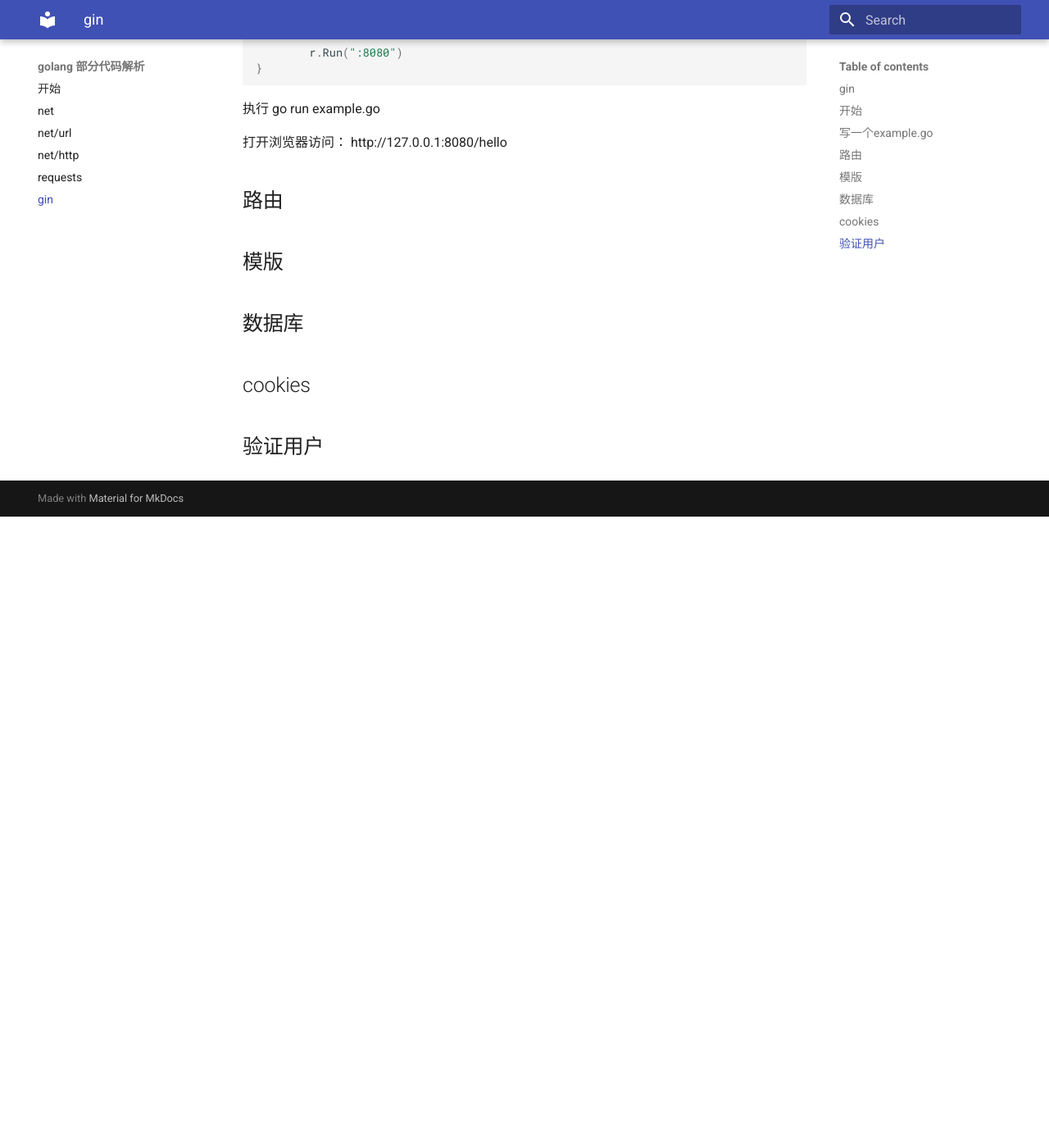
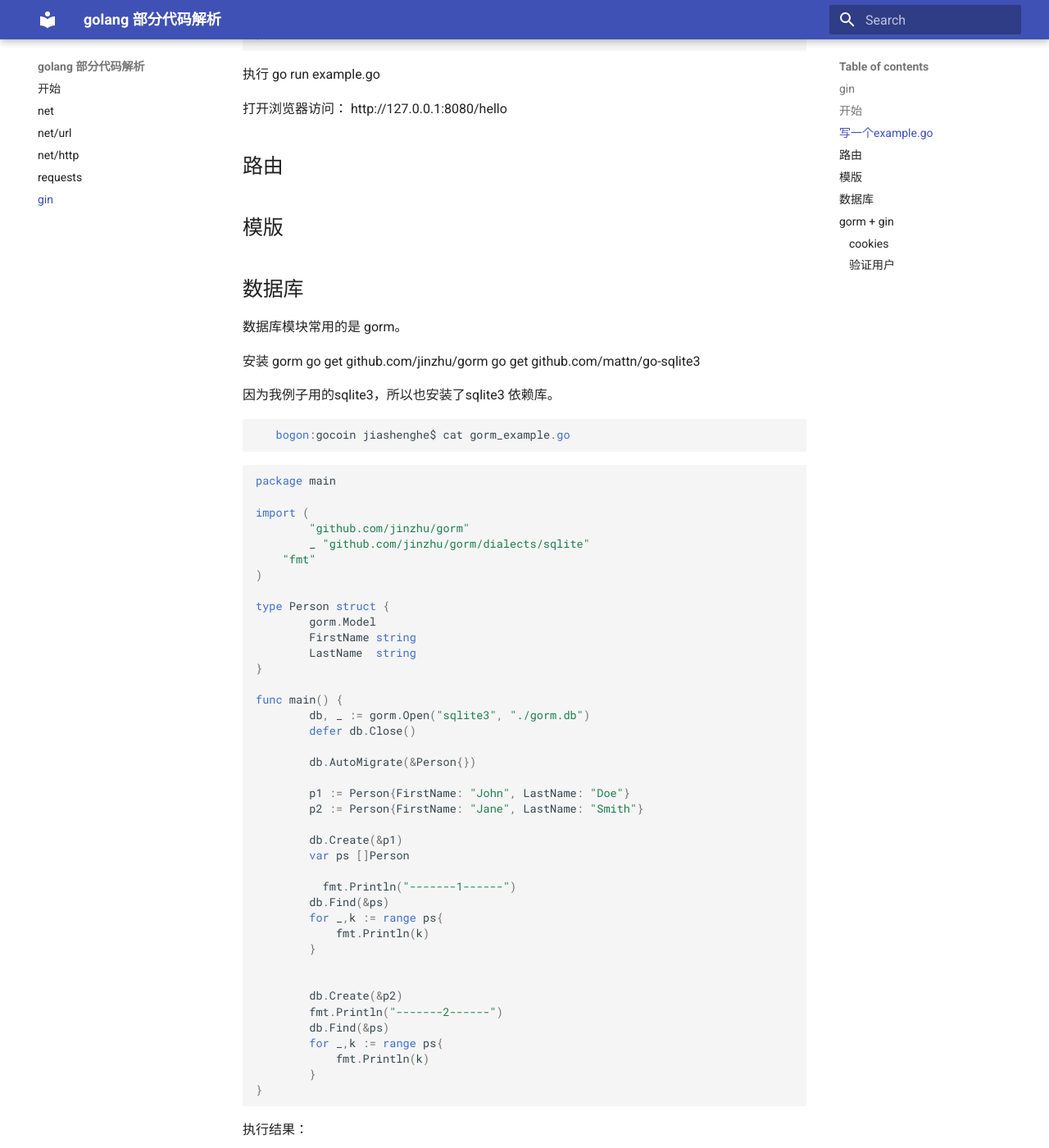
Before and after one commit to asmcos/goexample, an MkDocs documentation site: the page built from docs/gin.md, in a window 1280 px wide and 1400 px high, scrolled down 807 px. Shown: the whole window at 82% size. Built offline with MkDocs 1.6.1 and Material for MkDocs 9.7.7, drawn with Linux system fonts in a browser that asks for light colours; old or Windows-style settings are respelled for this version of MkDocs; before the commit the page ends 1437 px from its top, so only the background shows below that; some of the changed text lies outside the part shown.

Commit message:
gin + gorm

````diff
--- a/docs/gin.md
+++ b/docs/gin.md
@@ -43,7 +43,138 @@ func main (){
 ## 模版
 
 ## 数据库
+数据库模块常用的是 gorm。
 
+安装 gorm
+    go get github.com/jinzhu/gorm
+    go get github.com/mattn/go-sqlite3
+
+因为我例子用的sqlite3，所以也安装了sqlite3 依赖库。
+
+       bogon:gocoin jiashenghe$ cat gorm_example.go
+
+```go
+
+package main
+
+import (
+        "github.com/jinzhu/gorm"
+        _ "github.com/jinzhu/gorm/dialects/sqlite"
+	"fmt"
+)
+
+type Person struct {
+        gorm.Model
+        FirstName string
+        LastName  string
+}
+
+func main() {
+        db, _ := gorm.Open("sqlite3", "./gorm.db")
+        defer db.Close()
+
+        db.AutoMigrate(&Person{})
+
+        p1 := Person{FirstName: "John", LastName: "Doe"}
+        p2 := Person{FirstName: "Jane", LastName: "Smith"}
+
+        db.Create(&p1)
+        var ps []Person
+
+	      fmt.Println("-------1------")
+        db.Find(&ps)
+      	for _,k := range ps{
+      		fmt.Println(k)
+      	}
+
+
+        db.Create(&p2)
+      	fmt.Println("-------2------")
+        db.Find(&ps)
+      	for _,k := range ps{
+      		fmt.Println(k)
+      	}
+}
+
+```
+
+执行结果：
+
+```
+-------1------
+{{1 2018-11-08 10:12:48.913042 +0800 +0800 2018-11-08 10:12:48.913042 +0800 +0800 <nil>} John Doe}
+-------2------
+{{1 2018-11-08 10:12:48.913042 +0800 +0800 2018-11-08 10:12:48.913042 +0800 +0800 <nil>} John Doe}
+{{2 2018-11-08 10:12:48.914945 +0800 +0800 2018-11-08 10:12:48.914945 +0800 +0800 <nil>} Jane Smith}
+```
+
+
+# gorm + gin
+合并代码如下：
+```go
+package main
+
+import (
+        _ "net/http"
+
+        "github.com/gin-gonic/gin"
+        "github.com/jinzhu/gorm"
+        _ "github.com/jinzhu/gorm/dialects/sqlite"
+        "fmt"
+)
+
+var db *gorm.DB
+var err error
+
+type Person struct {
+        gorm.Model
+        FirstName string
+        LastName  string
+}
+
+func init_db (){
+
+        db, err = gorm.Open("sqlite3", "./gorm.db")
+        if err != nil {
+                fmt.Println(err)
+        }
+        db.AutoMigrate(&Person{})
+
+}
+
+func main (){
+
+        init_db()
+        defer db.Close()
+
+        r := gin.Default()
+
+        r.GET("/hello",func(c *gin.Context){
+                //c.String(http.StatusOK,"Hello gocoin!")
+                var people []Person
+                if err := db.Find(&people).Error; err != nil {
+                        c.AbortWithStatus(404)
+                        fmt.Println(err)
+                } else {
+                        c.JSON(200, people)
+                }
+
+
+        })
+
+        r.Run(":8080")
+}
+```
+
+go run main.go
+
+在浏览器浏览 http://127.0.0.1:8080/hello
+
+结果如下:
+
+```
+[{"ID":1,"CreatedAt":"2018-11-08T10:12:48.913042+08:00","UpdatedAt":"2018-11-08T10:12:48.913042+08:00","DeletedAt":null,"FirstName":"John","LastName":"Doe"},{"ID":2,"CreatedAt":"2018-11-08T10:12:48.914945+08:00","UpdatedAt":"2018-11-08T10:12:48.914945+08:00","DeletedAt":null,"FirstName":"Jane","LastName":"Smith"}]
+```
 ## cookies
 
 ## 验证用户
````
